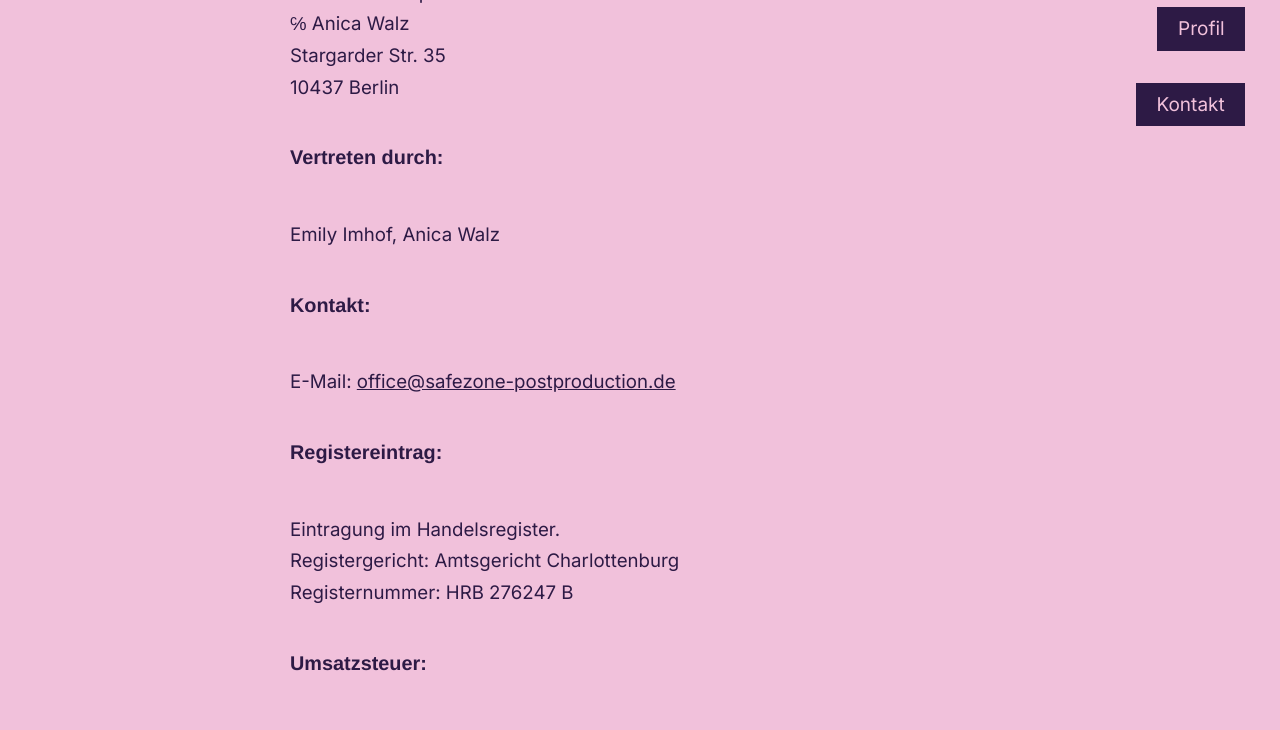
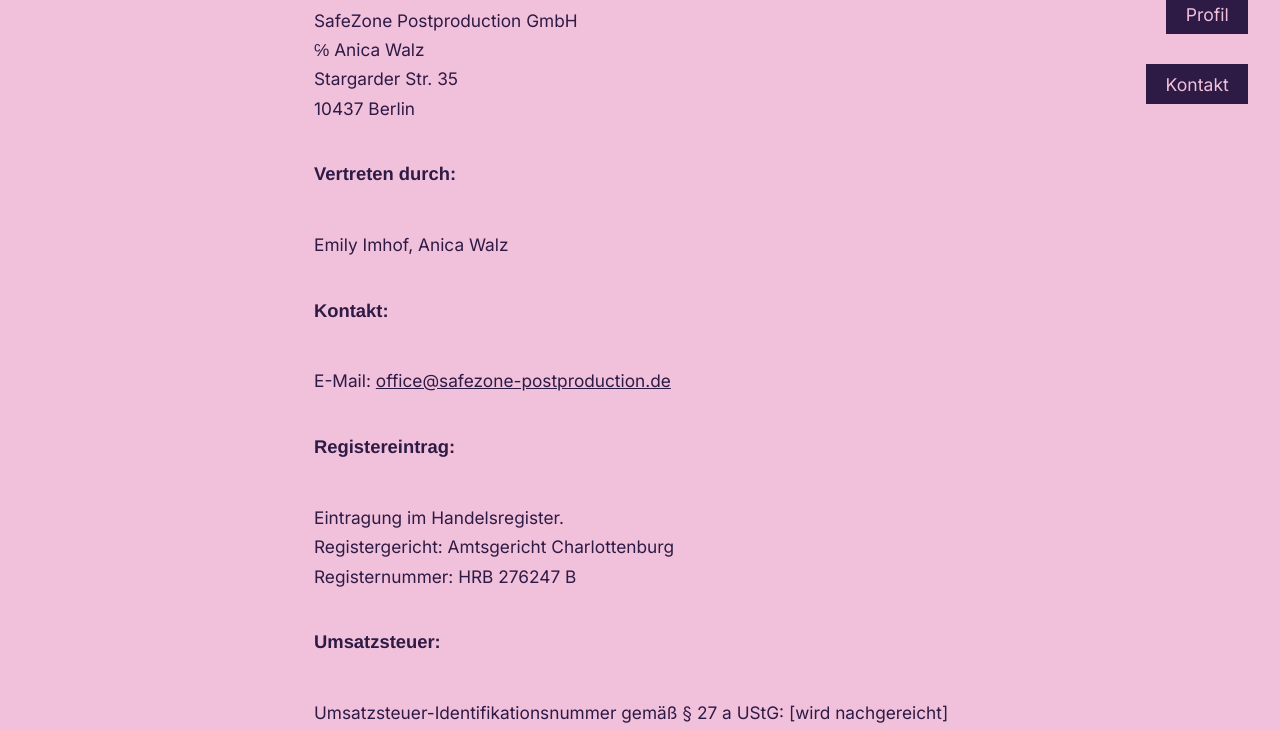
Before and after one commit to SafeZone-Postproduction/safezone-postproduction.github.io, a plain HTML site: page impressum.html in a window 1280 px wide. Shown: the part 172-902 px from the top of the page. Drawn offline with Linux system fonts and the light colour scheme.

Commit message:
Update impressum.html

```diff
--- a/impressum.html
+++ b/impressum.html
@@ -1,18 +1,28 @@
 <!DOCTYPE html>
 <html lang="de">
 <head>
+    <!-- Google tag (gtag.js) -->
+<script async src="https://www.googletagmanager.com/gtag/js?id=G-5JKHZKH68D"></script>
+<script>
+  window.dataLayer = window.dataLayer || [];
+  function gtag(){dataLayer.push(arguments);}
+  gtag('js', new Date());
+
+  gtag('config', 'G-5JKHZKH68D');
+</script>
   <meta charset="UTF-8" />
   <meta name="viewport" content="width=device-width, initial-scale=1.0" />
   <title>Impressum – SafeZone Postproduction</title>
   <link href="https://fonts.googleapis.com/css2?family=Anton&family=Montserrat:wght@300;400;500&family=Inter:wght@400&display=swap" rel="stylesheet">
   <style>
     * { margin: 0; padding: 0; box-sizing: border-box; }
-    html, body {
-      width: 100vw;
-      min-height: 100vh;
+    body {
+      font-family: 'Inter', 'Helvetica Neue', Arial, sans-serif;
       background: #f1c1db;
       color: #2d1a45;
-      font-family: 'Inter', 'Helvetica Neue', Arial, sans-serif;
+      min-height: 100vh;
+      cursor: none;
+      padding: 2.5rem 1.5rem;
       font-size: 1.08rem;
       line-height: 1.7;
       text-align: left;
```
